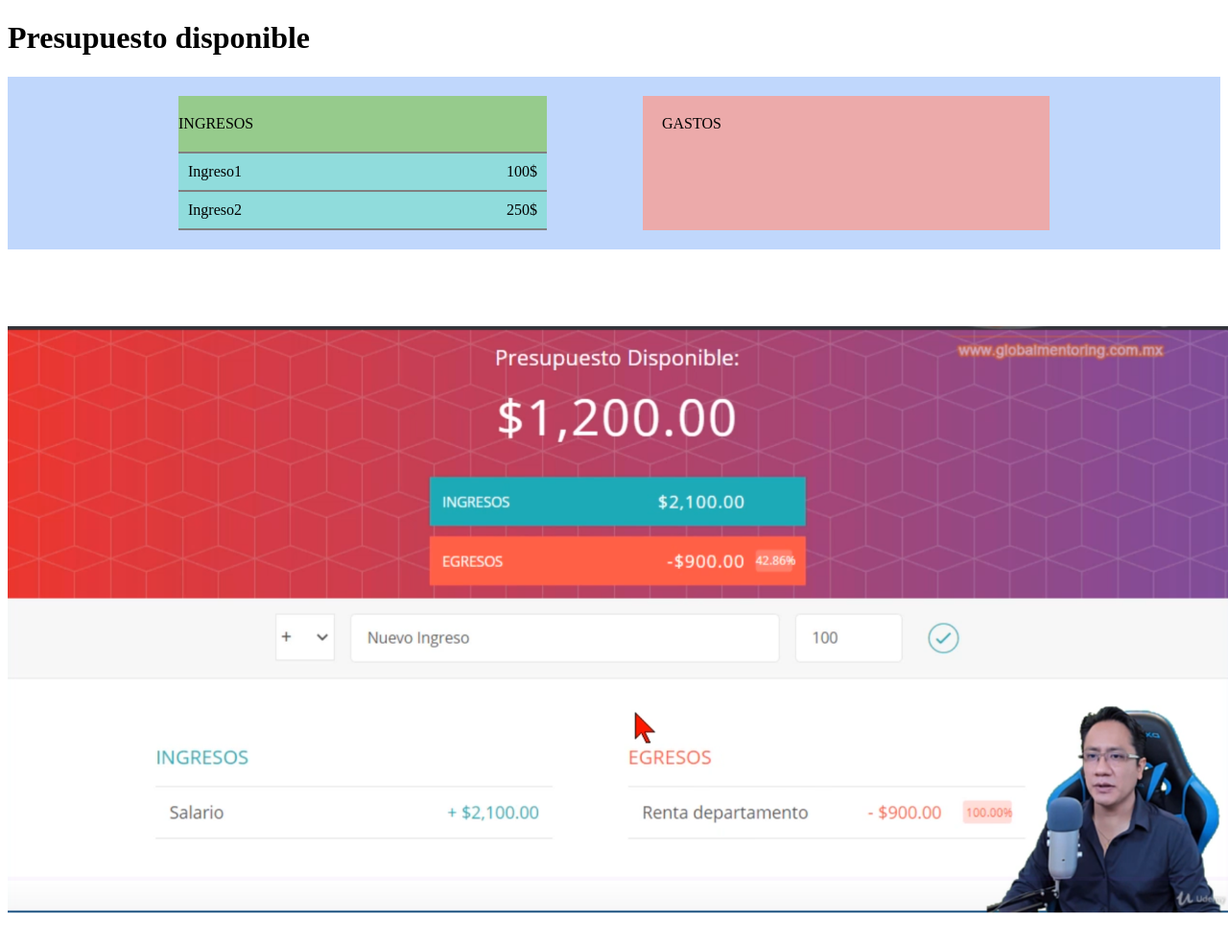
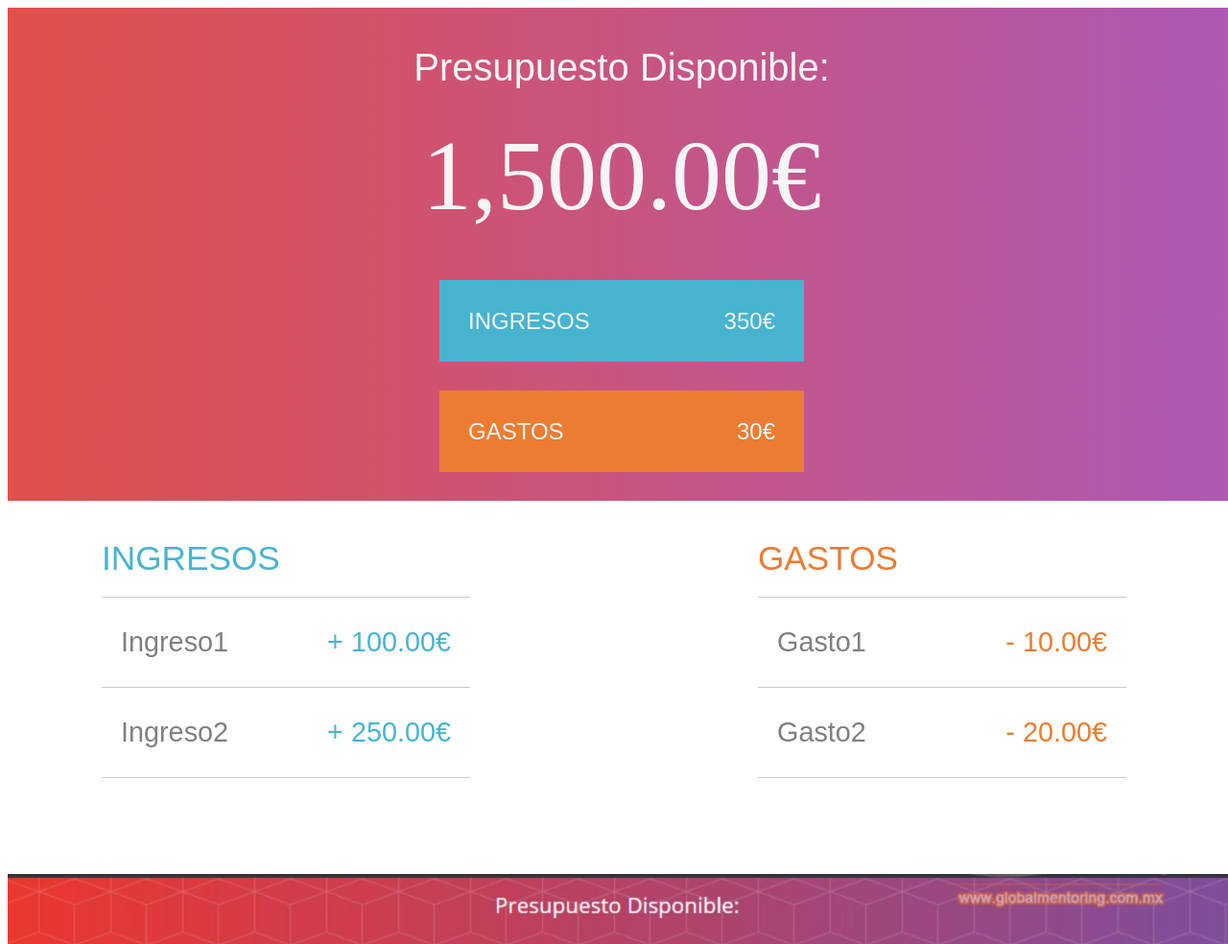
Before and after one commit to Reisorz/Presupuesto, a plain HTML site: page index.html in a window 1280 px wide. Shown: the top 984 px of the page at 96% size. Drawn offline with Linux system fonts and the light colour scheme.

Commit message:
Zona del Balance hecha.
Retoques finales a la zona de los movimientos tamibién.

```diff
--- a/index.html
+++ b/index.html
@@ -8,36 +8,51 @@
 </head>
 <body>
 
-    <h1>Presupuesto disponible</h1>
+    <section class="balanceTotal">
 
-    <!-- Aquí va la suma de gastos e ingresos, tanto juntos como por separado-->
+        <h1 class="tituloPresupuesto">Presupuesto Disponible:</h1>
+        <div class="cantidadPresupuesto">1,500.00€</div>
+        <div class="balanceIngresos">
+            <div>INGRESOS</div>
+            <div>350€</div>
+        </div>
+        <div id="balanceGastos" class="balanceIngresos">
+            <div>GASTOS</div>
+            <div>30€</div>
+        </div>
 
+    </section>
 
+    <section class="movimientos">
 
-    <section id="movimientos">
-
-        <div id="columnaIngresos">
-            <div id="tituloIngresos">
-                <div>INGRESOS</div>
-
-            </div>
-
-            <div id="movimientosIngresos">
-                <div class="filaIngresos">
+        <div class="columnaIngresos">
+            <div class="tituloIngresos">INGRESOS</div>
+            <div class="movimientosIngresos">
+                <div class="filaIngreso">
                     <div>Ingreso1</div>
-                    <div>100$</div>
+                    <div class="dineroIngreso">+ 100.00€</div>
                 </div>
-                <div class="filaIngresos">
+                <div class="filaIngreso">
                     <div>Ingreso2</div>
-                    <div>250$</div>
+                    <div class="dineroIngreso">+ 250.00€</div>
                 </div>
 
             </div>
         </div>
 
+        <div class="columnaGastos">
+            <div class="tituloGastos">GASTOS</div>
+            <div class="movimientosIngresos">
+                <div class="filaIngreso">
+                    <div>Gasto1</div>
+                    <div class="dineroGasto">- 10.00€</div>
+                </div>
+                <div class="filaIngreso">
+                    <div>Gasto2</div>
+                    <div class="dineroGasto">- 20.00€</div>
+                </div>
 
-        <div id="columnaGastos">
-            <header>GASTOS</header>
+            </div>
         </div>
 
     </section>
--- a/styles.css
+++ b/styles.css
@@ -3,16 +3,59 @@
     margin-top: 10vh;
 }
 
-#movimientos {
+.balanceTotal {
+    width: 100vw;
+    height: auto;
+    background: linear-gradient(to right, rgb(225, 80, 75),rgb(174, 89, 181));
+    display: flex;
+    flex-direction: column;
+    align-items: center;
+}
+
+.tituloPresupuesto{
+    font-size: 2.5rem;
+    font-weight: 100;
+    font-family: Arial, Helvetica, sans-serif;
+    color: whitesmoke;
+    margin-bottom: 30px;
+    margin-top: 40px;
+}
+
+.cantidadPresupuesto {
+    color: whitesmoke;
+    font-size: 6.5rem;
+    margin-bottom: 50px;
+}
+
+.balanceIngresos{
+    background-color: rgb(71, 180, 207);
+    display: flex;
+    justify-content: space-between;
+    align-items: center;
+    font-size: 1.5rem;
+    font-weight: 100;
+    font-family: Arial, Helvetica, sans-serif;
+    color: whitesmoke;
+    width: 25vw;
+    height: 85px;
+    margin-bottom: 30px;
+    padding: 0px 30px;
+
+}
+
+#balanceGastos {
+    background-color: rgb(236, 124, 49);
+
+}
+
+.movimientos {
     display: flex;
     justify-content: center;
-    gap: 100px;
-    background-color: rgb(192, 215, 252);
+    gap: 300px;
     padding: 20px;
 }
 
-#columnaIngresos {
-    background-color: rgb(150, 203, 140);
+.columnaIngresos {
     display: flex;
     flex-direction: column;
     justify-content: space-between;
@@ -20,37 +63,57 @@
 
 }
 
-#tituloIngresos {
+.tituloIngresos {
     padding: 20px 20px 20px 0px;
-    border-bottom: grey 2px solid ;
+    border-bottom: rgb(201, 201, 201) 1px solid ;
+    color: rgb(71, 180, 207);
+    font-size: 2.2rem;
+    font-family: Arial, Helvetica, sans-serif;
 
 }
 
-#movimientosIngresos {
-    background-color: rgb(172, 232, 202);
+.movimientosIngresos {
     width: 100%;
     display: flex;
     flex-direction: column;
     justify-content: center;
 }
 
-.filaIngresos {
-    background-color: rgb(144, 220, 220);
+.filaIngreso {
     width: 100%;
+    color: grey;
+    font-size: 1.8rem;
+    font-weight: 400;
+    font-family: Arial, Helvetica, sans-serif;
     display: flex;
     justify-content: space-between;
-    border-bottom: grey 2px solid ;
+    border-bottom: rgb(201, 201, 201) 1px solid ;
 }
 
-.filaIngresos div {
-    padding: 10px;
+.filaIngreso div {
+    padding: 30px 20px 30px 20px;
 }
 
-#columnaGastos {
-    background-color: rgb(236, 170, 170);
+.dineroIngreso {
+    color: rgb(71, 180, 207);
+}
+
+.columnaGastos {
     display: flex;
-    flex-direction: row;
+    flex-direction: column;
     justify-content: space-between;
-    padding: 20px;
     width: 30vw;
 }
+
+.tituloGastos {
+    padding: 20px 20px 20px 0px;
+    border-bottom: rgb(201, 201, 201) 1px solid ;
+    color: rgb(236, 124, 49);
+    font-size: 2.2rem;
+    font-family: Arial, Helvetica, sans-serif;
+
+}
+
+.dineroGasto {
+    color: rgb(236, 124, 49);
+}
```
